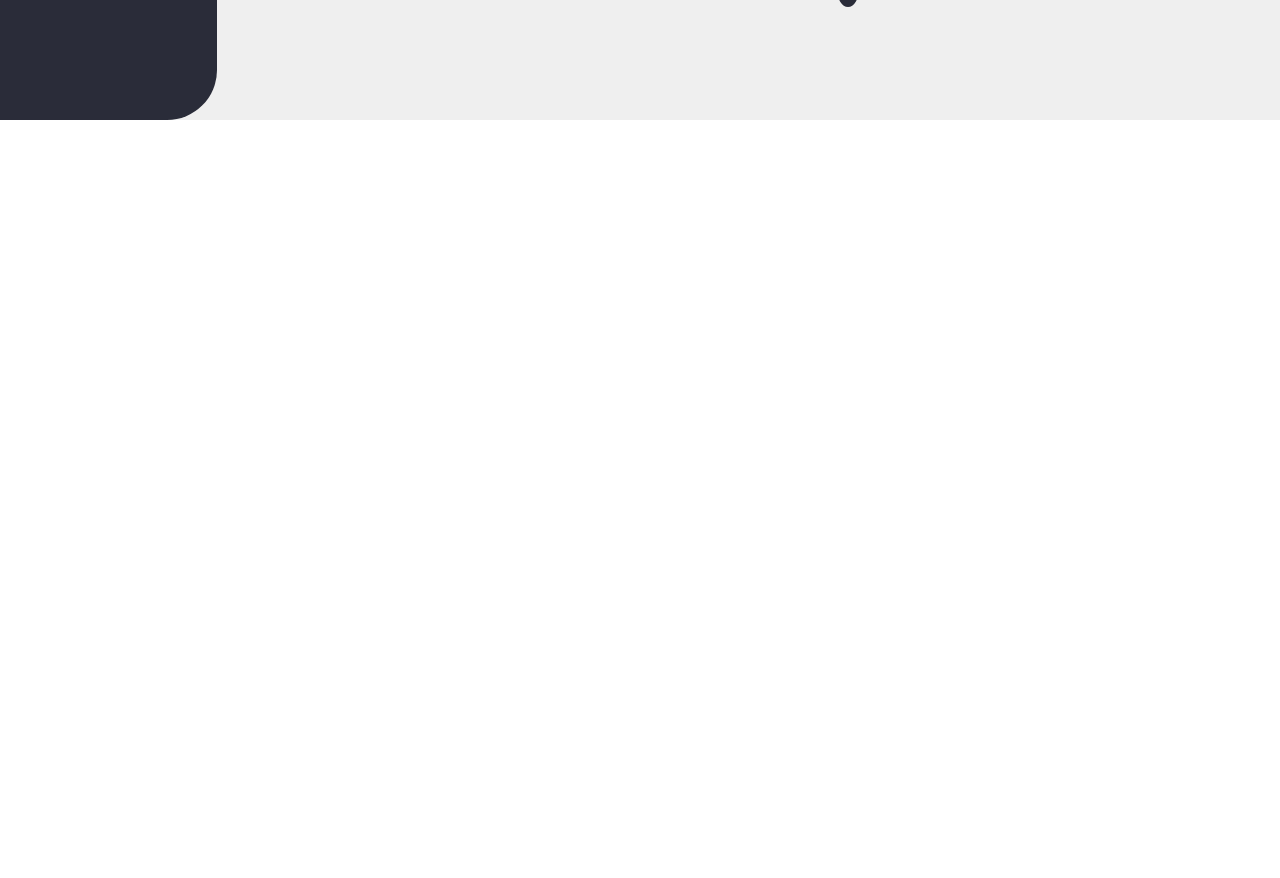
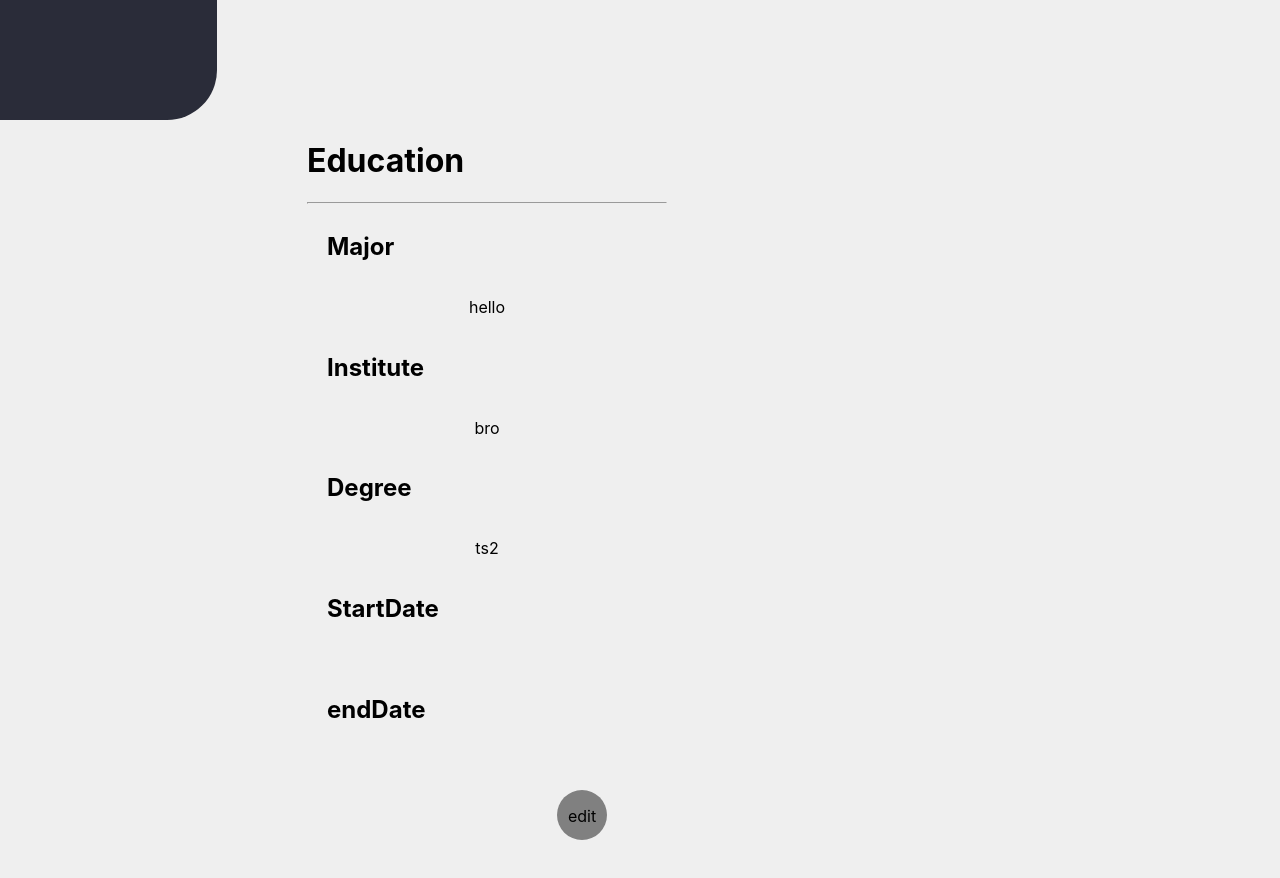
Before and after one commit to nabigha-mogharbel/Full-Stack-Personal-Portfolio-Frontend, a React (Create React App) app in the folder portfolio/: page / in a window 1280 px wide. Shown: the part 680-1558 px from the top of the page. Before the commit the page ends 800 px from the top, so only its background shows below. Built offline with nearby package versions, Linux system fonts and the light colour scheme.

Commit message:
Dashboard_eduction

```diff
--- a/portfolio/src/App.js
+++ b/portfolio/src/App.js
@@ -6,13 +6,16 @@ import './App.css';
 // import Resume from "./Resume_component/Resume"
 // import SideBar from "./Sidebar_component/SideBar"
 // import Contact from "./Contact_component/Contact"
-//import DashboardAbout from './pages/DashboardAbout';
-import DashboardProject from './pages/DashboardProjects';
+import DashboardAbout from './pages/DashboardAbout';
+// import DashboardProject from './pages/DashboardProjects';
+import DashboardEducation from './Dashboard_education/Dashboardeducation';
 
 function App() {
   return (
     <div className="App">
-     <DashboardProject />
+     {/* <DashboardProject /> */}
+     <DashboardAbout/>
+     <DashboardEducation/>
     </div>
   );
 }
--- /dev/null
+++ b/portfolio/src/Dashboard_education/Dashboardeducation.css
@@ -0,0 +1,59 @@
+
+.education {
+    margin: 0 auto;
+    height: 100vh;
+    background-color: rgb(239,239,239);
+    display: flex;
+
+
+}
+.container{
+    width: 360px;
+    height: 100vh;
+    padding-left: 307px;
+
+    position: relative;
+}
+.container h1 {
+    text-align: left;
+}
+.info{
+    display: flex;
+    flex-direction: column;
+    padding-bottom: 30px;
+
+}
+.info h2{
+    text-align: left;
+    padding-left: 20px;
+}
+.editeducation{
+    position: absolute;
+    bottom: 80px;
+    right: 60px;
+    width: 50px;
+    height: 50px;
+    background-color:gray ;
+    border-radius: 50%;
+}
+.editinfo{
+    display: flex;
+    flex-direction: column;
+
+}
+
+.submitedit , .canceledit{
+    width: 50px;
+    height: 50px;
+    background-color: gray;
+    display: flex;
+    justify-content: center;
+    align-items: center;
+    border-radius: 50% ;
+
+}
+.controle{
+    display:flex;
+    justify-content: space-around;
+
+}
--- /dev/null
+++ b/portfolio/src/Dashboard_education/Dashboardeducation.js
@@ -0,0 +1,76 @@
+import React from "react";
+import "../Dashboard_education/Dashboardeducation.css"
+
+
+class Education extends React.Component {
+    constructor(props) {
+        super(props);
+    }
+
+    state = {
+        education :{
+            _id: "63cfe11a916be585e47fc9ae",
+            magor: "pv",
+            institute: "bro",
+            degre: "ts2",
+            __v: 0,
+            degree: "heysss",
+            major: "hello"
+          },
+
+        isvisible:true
+    }
+    togglevisible=()=>{
+    this.setState({isvisible:false})
+    }
+
+    onClicksubmit=()=>{
+        this.setState({education:{
+            major:document.getElementById("major").value
+        }})
+    }
+    render() {
+
+        return ( <div className="education">
+                          <div className="container">
+                              <h1>Education</h1><hr/>
+                                { this.state.isvisible &&<div className="info">
+                                    <h2>Major</h2>
+                                    <p>{this.state.education.major}</p>
+                                    <h2>Institute</h2>
+                                    <p>{this.state.education.institute}</p>
+                                    <h2>Degree</h2>
+                                    <p>{this.state.education.degre}</p>
+                                    <h2>StartDate</h2>
+                                    <p>{null}</p>
+                                    <h2>endDate</h2>
+                                    <p>{null}</p>
+                                    <div className="editeducation"onClick={this.togglevisible}>
+                                        <p>edit</p>
+                                    </div>
+                                </div>}
+                                { !this.state.isvisible&&<div className="editinfo" >
+                                    <div className="information">
+                                    <label htmlFor="major">Major</label>
+                                    <input type="text" id="major"/>
+                                    <label htmlFor="Institute">Institute</label>
+                                    <input type="text" />
+                                    <label htmlFor="Degree">Degree</label>
+                                    <input type="text" />
+                                    <label htmlFor="StartDate">StartDate</label>
+                                    <input type="date" />
+                                    <label htmlFor="endDate">endDate</label>
+                                    <input type="date" />
+                                    </div>
+                                    <div className="controle">
+                                    <div className="canceledit" onClick={()=>{
+                                        this.setState({isvisible:true})
+                                    }}><span>Cancel</span></div>
+                                    <div className="submitedit" onClick={this.onClicksubmit}> <span>submit</span></div>
+                                    </div>
+                                </div>}
+                            </div>
+                    </div> );
+    }
+}
+export default Education;
--- a/portfolio/src/Dashboard_sidebar/DashboardSidebar.css
+++ b/portfolio/src/Dashboard_sidebar/DashboardSidebar.css
@@ -13,7 +13,7 @@
     padding-left: 40px;
     box-sizing: border-box;
     border-radius: 0px 50px 50px 0px;
-    position: sticky;
+    position:sticky;
 }
 #dashboard-nav hr{
     border:1px solid var(--accent);
```
Also changed, not shown: portfolio/src/About_component/About.js (+16 -0 lines).
